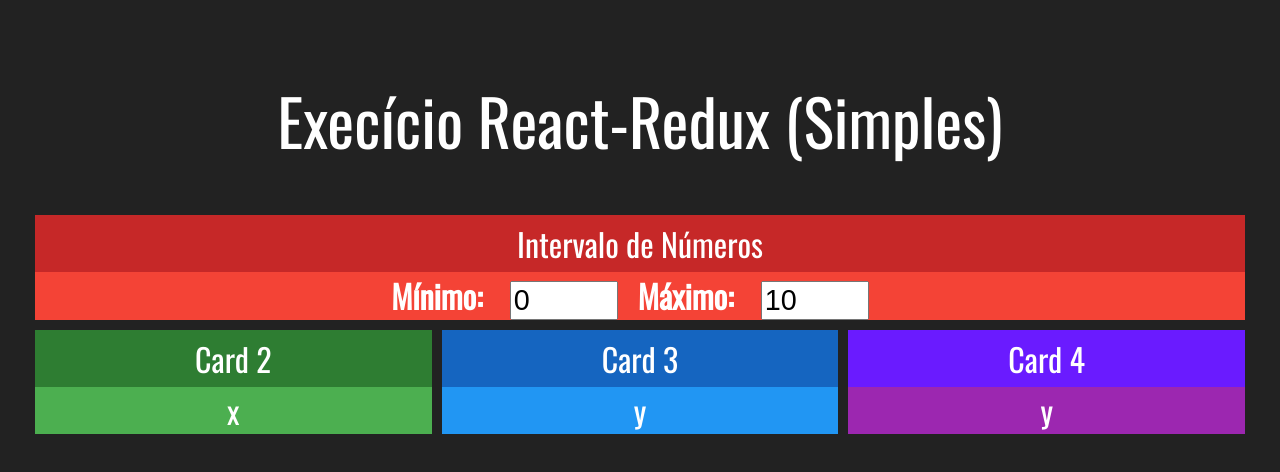
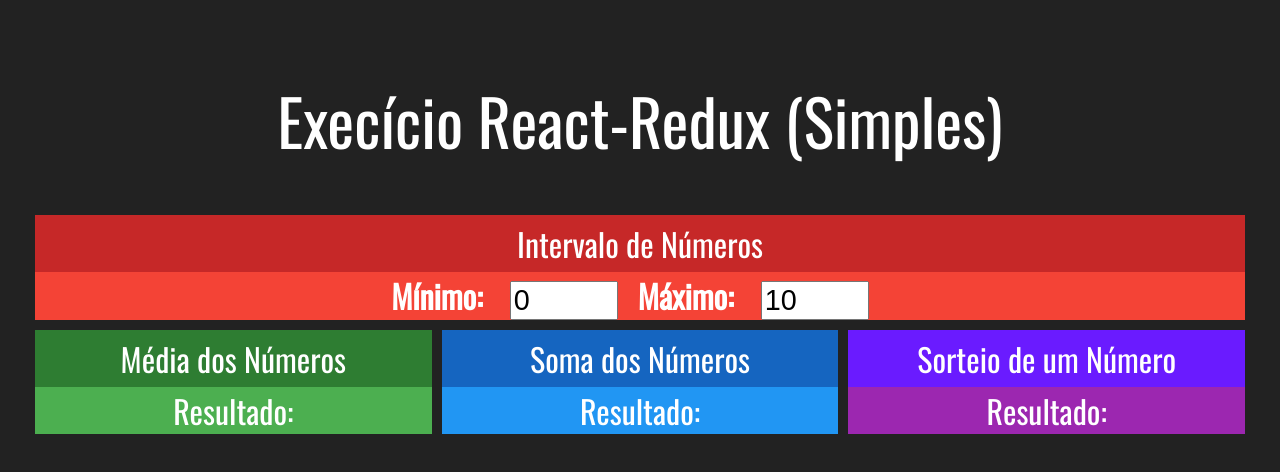
Before and after one commit to daniel-castilho/redux-simples, a React (Create React App) app: page / in a window 1280 px wide. Shown: the top 472 px of the page. Built offline with nearby package versions, Linux system fonts and the light colour scheme.

Commit message:
Other Components #02

```diff
--- a/src/App.js
+++ b/src/App.js
@@ -1,6 +1,9 @@
 import "./App.css";
-import Card from "./components/Card";
+
 import Intervalo from "./components/Intervalo";
+import Media from "./components/Media";
+import Soma from "./components/Soma";
+import Sorteio from "./components/Sorteio";
 
 function App() {
 	return (
@@ -10,12 +13,18 @@
 				<Intervalo></Intervalo>
 			</div>
 			<div className="linha">
-      <Card title="Card 2" green>x</Card>
-				<Card title="Card 3" blue>y</Card>
-        <Card title="Card 4" purple>y</Card>
+				<Media title="Card 2" green>
+					x
+				</Media>
+				<Soma title="Card 3" blue>
+					y
+				</Soma>
+				<Sorteio title="Card 4" purple>
+					y
+				</Sorteio>
 			</div>
 		</div>
 	);
 }
 
-export default App
+export default App;
--- /dev/null
+++ b/src/components/Media.jsx
@@ -0,0 +1,16 @@
+import React from "react";
+
+import Card from "./Card";
+
+export default (props) => {
+	return (
+		<Card title="Média dos Números" green>
+			<div>
+				<span>
+					<span>Resultado: </span>
+					<strong>{props.media}</strong>
+				</span>
+			</div>
+		</Card>
+	);
+};
--- /dev/null
+++ b/src/components/Soma.jsx
@@ -0,0 +1,16 @@
+import React from "react";
+
+import Card from "./Card";
+
+export default (props) => {
+	return (
+		<Card title="Soma dos Números" blue>
+			<div>
+				<span>
+					<span>Resultado: </span>
+					<strong>{props.soma}</strong>
+				</span>
+			</div>
+		</Card>
+	);
+};
--- /dev/null
+++ b/src/components/Sorteio.jsx
@@ -0,0 +1,16 @@
+import React from "react";
+
+import Card from "./Card";
+
+export default (props) => {
+	return (
+		<Card title="Sorteio de um Número" purple>
+			<div>
+				<span>
+					<span>Resultado: </span>
+					<strong>{props.sorteio}</strong>
+				</span>
+			</div>
+		</Card>
+	);
+};
```
